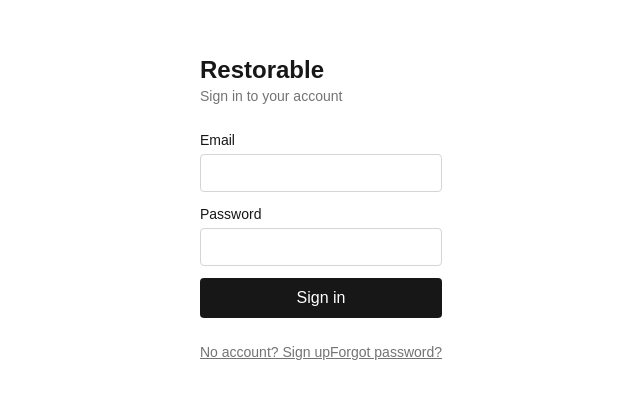
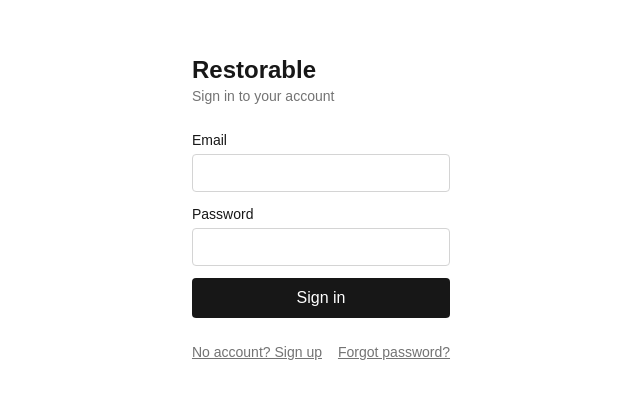
Before and after one commit to restorable-dev/restorable, a Next.js app in the folder web/: page /login in a window 1280 px wide. Shown: the part 192-590 px from the top of the page, without its empty margins (319-959 px from the left). Built offline with nearby package versions, Linux system fonts and the light colour scheme.

Commit message:
fix(web): space out sign-up and forgot-password links on login

```diff
--- a/web/src/app/login/page.tsx
+++ b/web/src/app/login/page.tsx
@@ -125,7 +125,7 @@ export default function LoginPage() {
         </button>
       )}
 
-      <div className="flex items-center justify-between">
+      <div className="flex flex-wrap items-center justify-between gap-x-4 gap-y-2">
         <button
           onClick={() => setMode(mode === "signin" ? "signup" : "signin")}
           className="text-sm text-neutral-500 underline"
```
